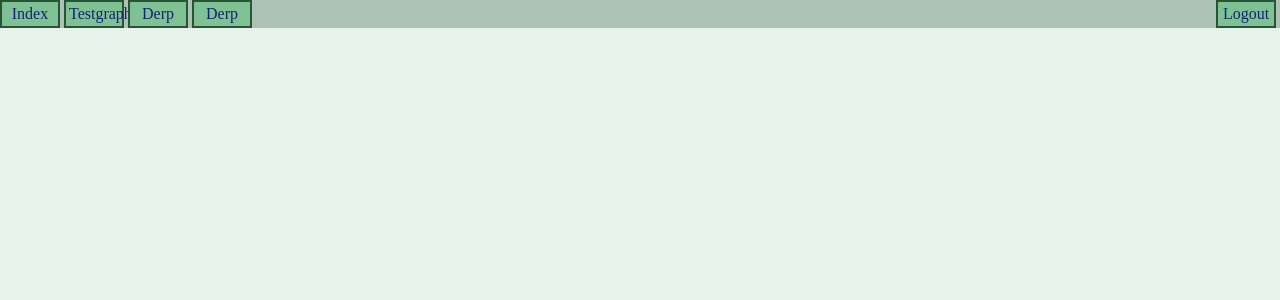
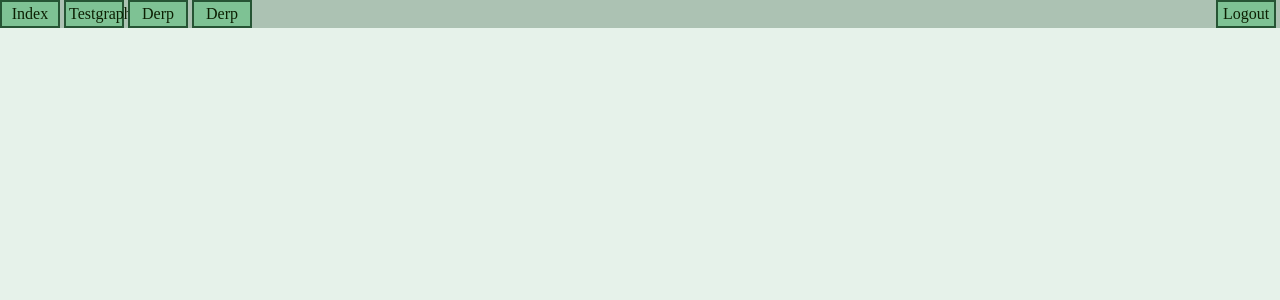
Before and after one commit to jphire/geovision-git, a Django app: template src/geovision/templates/sitebase.html in a window 1280 px wide. Shown: the top 300 px of the page. Run offline with Django 3.2, Linux system fonts and the light colour scheme; the template is opened without the code that fills it, so the values that code supplies are empty.

Commit message:
link color fix

```diff
--- a/src/geovision/static/base.css
+++ b/src/geovision/static/base.css
@@ -21,7 +21,7 @@ h4 {
     color:#23A4FF;
 }
 
-a {
+#container a {
     color:#23A4FF;
 }
 
--- a/src/geovision/static/styles.css
+++ b/src/geovision/static/styles.css
@@ -104,7 +104,6 @@ div#staticnavi{
     float: left;
     width: 50px;
     display: block;
-    color: #0d2474;
     text-decoration: none;
     text-align: center;
 }
```
